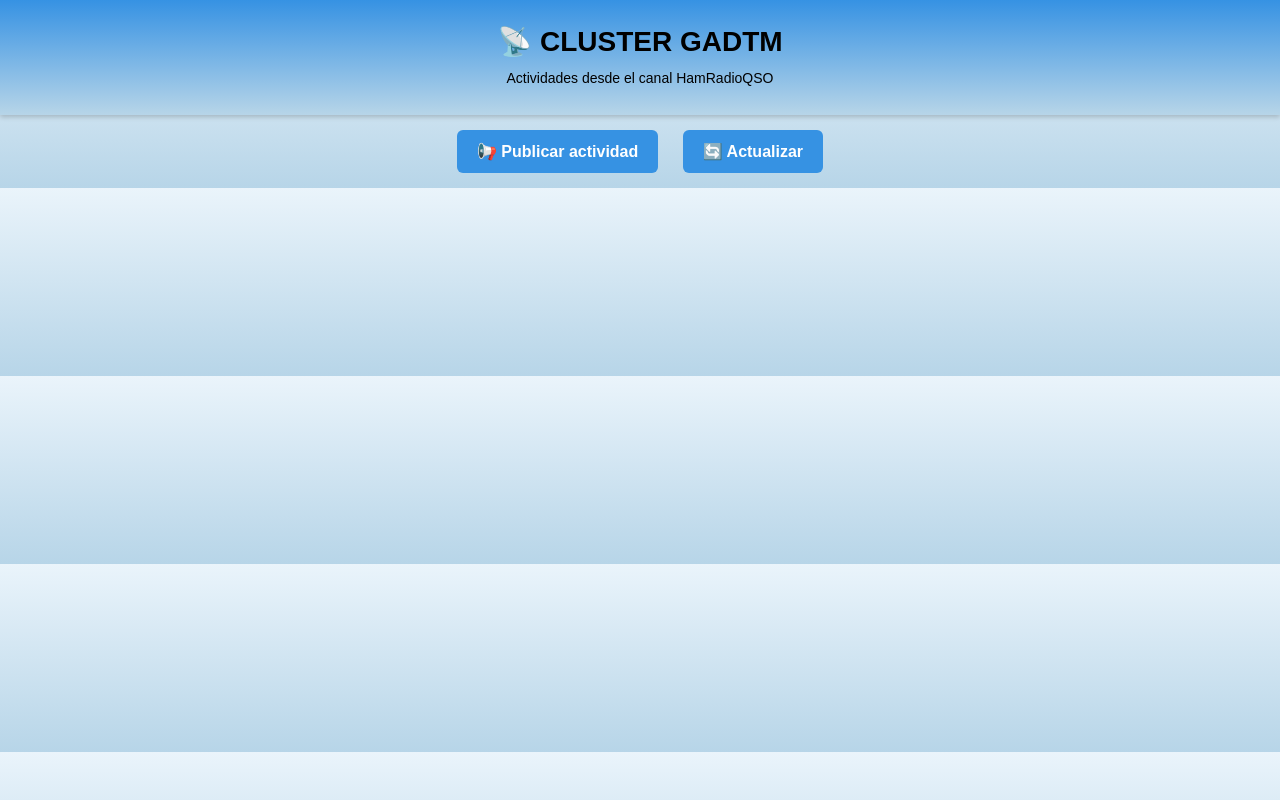
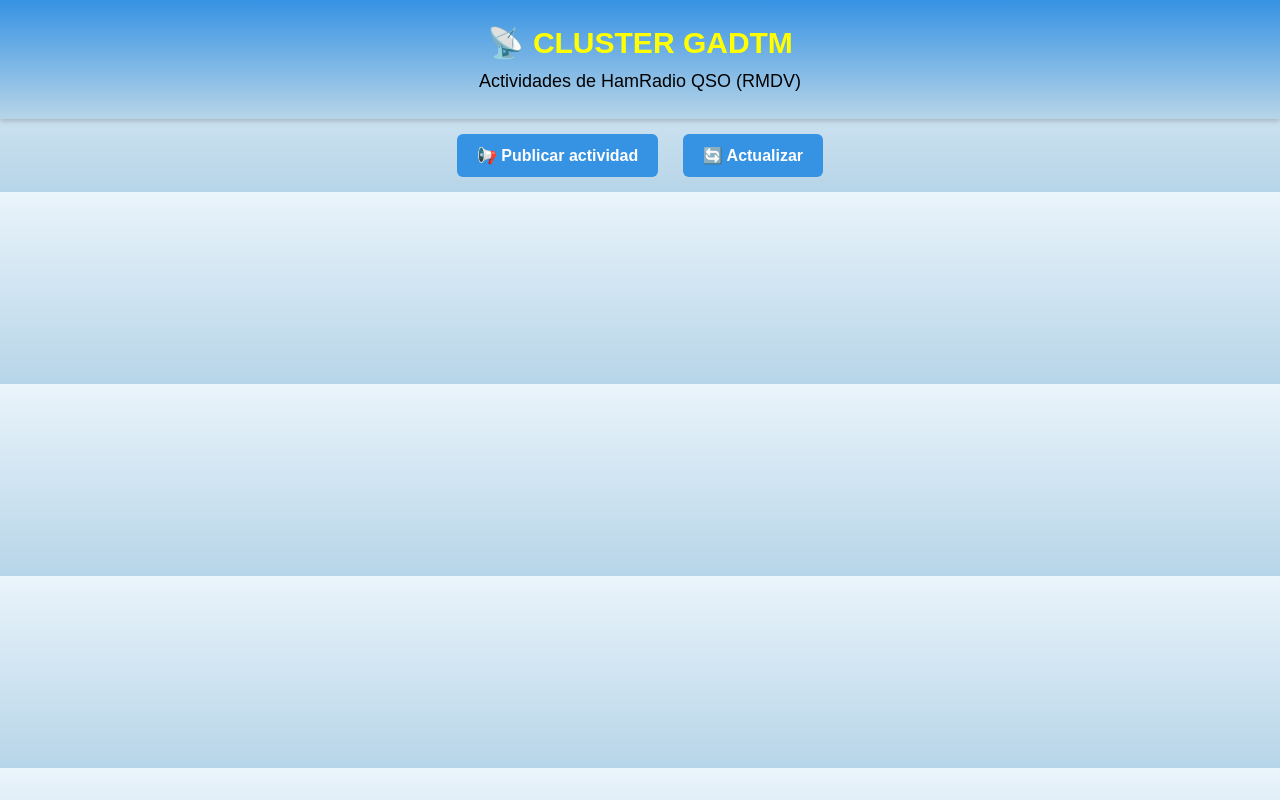
Before and after one commit to GADTM/Menu, a website: page cluster.html in a window 1280 px wide. Drawn offline with Linux system fonts and the light colour scheme; no server answers.

Commit message:
Add files via upload

```diff
--- a/cluster.html
+++ b/cluster.html
@@ -13,10 +13,10 @@ body{
 
 header{
   background: linear-gradient(0deg, rgba(183,213,232,1) 0%, rgba(54,146,227,1) 100%);
-  color:black;
+  color:yellow;
   padding:25px;
   text-align:center;
-  font-size:28px;   /* 👈 TITULO MÁS GRANDE */
+  font-size:30px;   /* 👈 TITULO MÁS GRANDE */
   font-weight:bold;
   box-shadow:0 2px 5px rgba(0,0,0,0.2);
 }
@@ -76,8 +76,8 @@ button:hover{
 
 <header>
   📡 CLUSTER GADTM<br>
-  <span style="font-size:14px;font-weight:normal;">
-    Actividades desde el canal HamRadioQSO
+  <span style="font-size:18px;font-weight:normal;color:black;">
+    Actividades de HamRadio QSO (RMDV)
   </span>
 </header>
 
```
